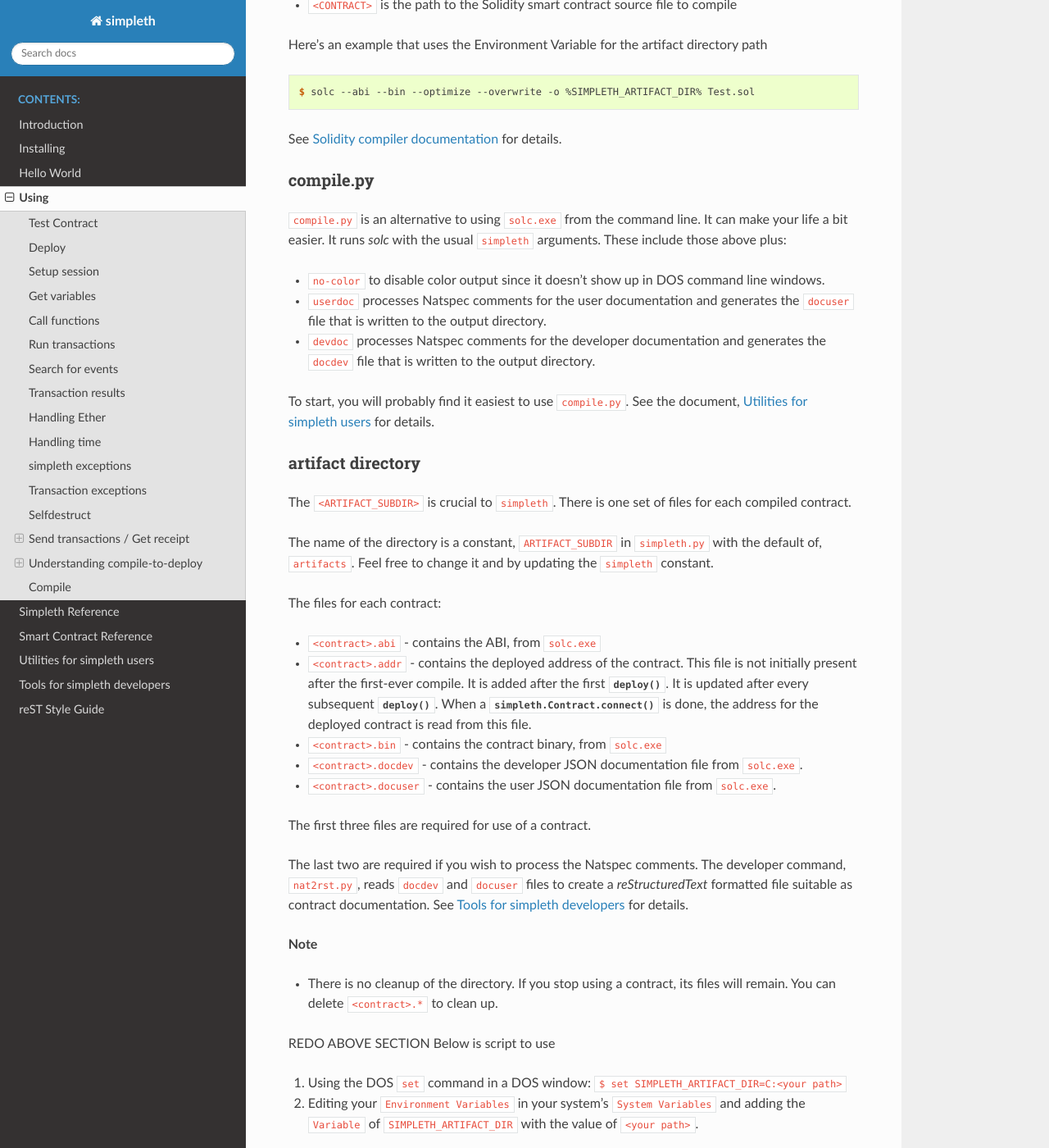
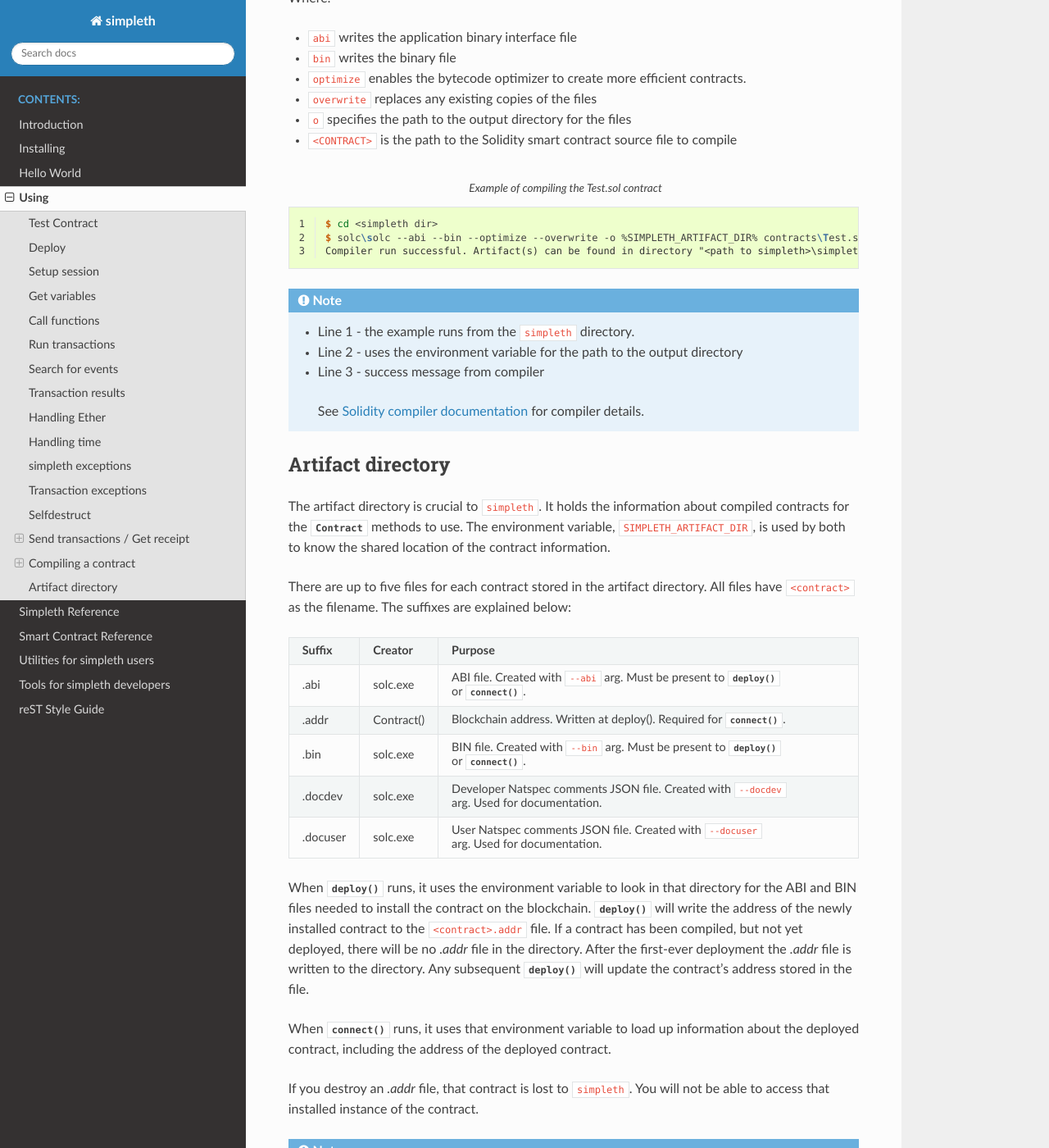
Before and after one commit to snewell4/simpleth, a Sphinx documentation site: the page built from docs/source/using.rst, in a window 1280 px wide and 1400 px high, scrolled down 25675 px. Shown: the whole window at 82% size. Built offline with Sphinx 7.4.7 and the Read the Docs theme 2.0.0, drawn with Linux system fonts in a browser that asks for light colours; some of the changed text lies outside the part shown.

Commit message:
simpleth.py - Change default artifact directory to '.'
compile.py
- Remove bin-runtime option. Not needed.

using.rst
- Cleaned up compile and artifact directory writeups

intro.rst
- Removed entries about doc no longer needed

```diff
--- a/docs/source/installing.rst
+++ b/docs/source/installing.rst
@@ -38,8 +38,6 @@
             +----- contracts
             |
             +----- solc
-            |
-            +----- tools
 
 Where:
 
@@ -47,7 +45,6 @@
 - ``artifacts`` holds Solidity smart contract compiler output files
 - ``contracts`` holds Solidity smart contract source code files
 - ``solc`` holds the Solidity compiler, ``solc.exe`` .
-- ``tools`` holds a Python script to simplify running the Solidity compiler.
 
 These commands will create the directories:
 
@@ -97,39 +94,12 @@
 and the other with, `.bin`.
 
 
-6) Download tools
-*****************
-There are two Python scripts to download and store in the ``tools`` directory:
-
-#. ``compile.py`` runs `solc.exe` with best options and places output in
-   the ``artifacts`` directory. Just makes it quicker and easier to compile.
-#. ``event_poll.py`` used in a code example in the :doc:`Using <using>`
-   document. Included in case you want to try running it.
+6) Set environment variable
+***************************
+Set ``SIMPLETH_ARTIFACT_DIR`` to ``<path to project>/simpleth/artifacts``
 
 
-7) Customizing environment
-**************************
-
-a) Environment variables
-""""""""""""""""""""""""
-There are two environment variables to set:
-
-#. Set ``SIMPLETH_ARTIFACT_DIR`` to ``<path to project>/simpleth/artifacts``
-#. Set ``SIMPLETH_SOLC_DIR`` to ``<path to project>/simpleth/solc``
-#. Set ``PYTHONPATH`` to ``<path to project>/tools``
-
-If ``PYTHONPATH`` is already set, add ``<path to project>/tools`` to the end.
-
-
-b) App association
-""""""""""""""""""
-Using Windows Settings -> Apps -> Default apps, associate ``.py`` to ``Python``.
-
-This will allow you to enter the name of a command, like ``compile.py``
-on a terminal command line.
-
-
-8) Confirm installation
+7) Confirm installation
 ***********************
 These commands should run as shown and without error messages.
 
--- a/docs/source/using.rst
+++ b/docs/source/using.rst
@@ -1376,142 +1376,100 @@
 .. image:: ../images/section_separator.png
 
 
-Understanding compile-to-deploy
-*******************************
-In order to deploy a contract to the blockchain you use the Solidity compiler,
-``solc.exe`` and then use :class:`simpleth.Contract.deploy` to place it on
-the chain.
+Compiling a contract
+********************
+After creating a contract or making any code changes to an existing contract
+you need to compile it before it can be deployed on the blockchain.
 
-solc arguments
-""""""""""""""
-At a minimum, run:
+You use the Solidity compiler, ``solc.exe``, to create two output files
+and store them in the directory stored in the environment variable,
+``SIMPLETH_ARTIFACT_DIR``.
+
+After a successful compile, the contract is ready to deploy.
+
+Using solc
+""""""""""
+Use ``solc.exe`` with the arguments shown below to make a contract
+ready to deploy by ``simpleth``.:
 
 .. code-block:: shell-session
+   :caption: Command to compile a smart contract for use by simpleth
 
    solc --abi --bin --optimize --overwrite -o <ARTIFACT_DIR> <CONTRACT>
 
 Where:
 
-- ``abi`` specifies to write the application binary interface file
-- ``bin`` specifies to write the binary file
+- ``abi`` writes the application binary interface file
+- ``bin`` writes the binary file
 - ``optimize`` enables the bytecode optimizer to create more efficient
   contracts.
-- ``overwrite`` specifies to replace existing copies of the files
+- ``overwrite`` replaces any existing copies of the files
 - ``o`` specifies the path to the output directory for the files
 - ``<CONTRACT>`` is the path to the Solidity smart contract source
   file to compile
 
-Here's an example that uses the Environment Variable for the artifact directory path
 
 .. code-block:: shell-session
-
-   $ solc --abi --bin --optimize --overwrite -o %SIMPLETH_ARTIFACT_DIR% Test.sol
-
-See `Solidity compiler documentation \
-<https://docs.soliditylang.org/en/v0.8.7/using-the-compiler.html#using-the-compiler>`_
-for details.
-
-compile.py
-""""""""""
-``compile.py`` is an alternative to using
-``solc.exe`` from the command line. It can make your life a bit
-easier. It runs `solc` with the usual ``simpleth`` arguments. These
-include those above plus:
-
-- ``no-color`` to disable color output since it doesn't show up in
-  DOS command line windows.
-- ``userdoc`` processes Natspec comments for the user documentation
-  and generates the ``docuser`` file that is written to the output
-  directory.
-- ``devdoc`` processes Natspec comments for the developer documentation
-  and generates the ``docdev`` file that is written to the output
-  directory.
-
-To start, you will probably find it easiest to use ``compile.py``.
-See the document, :doc:`Utilities for simpleth users <utils>` for details.
-
-artifact directory
-""""""""""""""""""
-The ``<ARTIFACT_SUBDIR>`` is crucial to ``simpleth``. There is one set
-of files for each compiled contract.
-
-The name of the directory is a constant, ``ARTIFACT_SUBDIR`` in
-``simpleth.py`` with the default of, ``artifacts``. Feel free to
-change it and by updating the ``simpleth`` constant.
-
-The files for each contract:
-
-- ``<contract>.abi`` - contains the ABI, from ``solc.exe``
-- ``<contract>.addr`` - contains the deployed address of the contract. This
-  file is not initially present after the first-ever compile. It is added
-  after the first :meth:`deploy`. It is updated after every subsequent
-  :meth:`deploy`. When a :meth:`simpleth.Contract.connect` is done, the
-  address for the deployed contract is read from this file.
-- ``<contract>.bin`` - contains the contract binary, from ``solc.exe``
-- ``<contract>.docdev`` - contains the developer JSON documentation file
-  from ``solc.exe``.
-- ``<contract>.docuser`` - contains the user JSON documentation file
-  from ``solc.exe``.
-
-The first three files are required for use of a contract.
-
-The last two are required if you wish to process the Natspec comments.
-The developer command, ``nat2rst.py``, reads ``docdev`` and ``docuser``
-files to create a `reStructuredText` formatted file suitable as
-contract documentation. See :doc:`Tools for simpleth developers <tools>`
-for details.
-
-**Note**
-
-- There is no cleanup of the directory. If you stop using a contract,
-  its files will remain. You can delete ``<contract>.*`` to clean up.
-
-REDO ABOVE SECTION
-Below is script to use
-
-
-#. Using the DOS ``set`` command in a DOS window:
-   ``$ set SIMPLETH_ARTIFACT_DIR=C:<your path>``
-#. Editing your ``Environment Variables`` in your system's
-   ``System Variables`` and adding the ``Variable`` of
-   ``SIMPLETH_ARTIFACT_DIR`` with the value of
-   ``<your path>``.
-
-.. code-block:: shell-session
+   :caption: Example of compiling the Test.sol contract
    :linenos:
 
-    $set SIMPLETH_ARTIFACT_DIR=C:<your path>\artifacts
-
-    (env) C:\Users\snewe\OneDrive\Desktop\simpleth>echo %SIMPLETH_ARTIFACT_DIR%
-    C:\Users\snewe\OneDrive\Desktop\simpleth\artifacts
-
-    (env) C:\Users\snewe\OneDrive\Desktop\simpleth>python
-
-    >>> from simpleth import Contract
-    >>> c=Contract('test')
-    >>> c.artifact_dir
-    '<your path>\\artifacts'
-
-
-
-Compile
-*******
-After any modification to a contract, including Natspec comments, you
-need to compile the contract before you can deploy it. Let's compile
-the Test contract.
-
-.. code-block:: shell-session
-  :linenos:
-  :caption: Compile the Test contract
-
-  (env) C:\Users\snewe\OneDrive\Desktop\simpleth\tests\src\contracts>compile.py Test.sol
-  Compiler run successful. Artifact(s) can be found in directory "C:/Users/snewe/OneDrive/Desktop/simpleth/artifacts".
+   $ cd <simpleth dir>
+   $ solc\solc --abi --bin --optimize --overwrite -o %SIMPLETH_ARTIFACT_DIR% contracts\Test.sol
+   Compiler run successful. Artifact(s) can be found in directory "<path to simpleth>\simpleth\artifacts".
 
 .. note::
 
-   - The section on `Understanding compile-to-deploy`_ explains more about
-     compiling.
-   - You can read about ``compile.py`` in the
-     `Utilities document <../html/utils.html#module-compile>`_
+   - Line 1 - the example runs from the ``simpleth`` directory.
+   - Line 2 - uses the environment variable for the path to the output directory
+   - Line 3 - success message from compiler
 
-.. image:: ../images/section_separator.png
+    See `Solidity compiler documentation \
+    <https://docs.soliditylang.org/en/v0.8.7/using-the-compiler.html#using-the-compiler>`_
+    for compiler details.
+
+
+Artifact directory
+******************
+The artifact directory is crucial to ``simpleth``. It holds the information
+about compiled contracts for the :class:`Contract` methods to use. The
+environment variable, ``SIMPLETH_ARTIFACT_DIR``, is used by both to know
+the shared location of the contract information.
+
+There are up to five files for each contract stored in the artifact directory.
+All files have ``<contract>`` as the filename. The suffixes are explained
+below:
+
++------------+-------------+-----------------------------------------------------------------------------------------------+
+| **Suffix** | **Creator** | **Purpose**                                                                                   |
++------------+-------------+-----------------------------------------------------------------------------------------------+
+| .abi       | solc.exe    | ABI file. Created with ``--abi`` arg. Must be present to :meth:`deploy` or :meth:`connect`.   |
++------------+-------------+-----------------------------------------------------------------------------------------------+
+| .addr      | Contract()  | Blockchain address. Written at deploy(). Required for :meth:`connect`.                        |
++------------+-------------+-----------------------------------------------------------------------------------------------+
+| .bin       | solc.exe    | BIN file. Created with ``--bin`` arg. Must be present to :meth:`deploy` or :meth:`connect`.   |
++------------+-------------+-----------------------------------------------------------------------------------------------+
+| .docdev    | solc.exe    | Developer Natspec comments JSON file. Created with ``--docdev`` arg. Used for documentation.  |
++------------+-------------+-----------------------------------------------------------------------------------------------+
+| .docuser   | solc.exe    | User Natspec comments JSON file. Created with ``--docuser`` arg. Used for documentation.      |
++------------+-------------+-----------------------------------------------------------------------------------------------+
+
+
+When :meth:`deploy` runs, it uses the environment variable to look in
+that directory for the ABI and BIN files needed to install the contract
+on the blockchain. :meth:`deploy` will write the address of the newly
+installed contract to the ``<contract>.addr`` file.
+If a contract has been compiled, but not yet deployed, there will be
+no `.addr` file in the directory. After the first-ever deployment the
+`.addr` file is written to  the directory. Any subsequent :meth:`deploy`
+will update the contract's address stored in the file.
+
+When :meth:`connect` runs, it uses that environment variable to
+load up information about the deployed contract, including the address
+of the deployed contract.
+
+If you destroy an `.addr` file, that contract is lost to ``simpleth``.
+You will not be able to access that installed instance of the contract.
+
+.. note::
+   If you do not set ``SIMPLETH_ARTIFACT_DIR``, it will default to, ``.``,
+   the current working directory.
```
Also changed, not shown: docs/source/intro.rst (+0 -14 lines), 1 other file.
